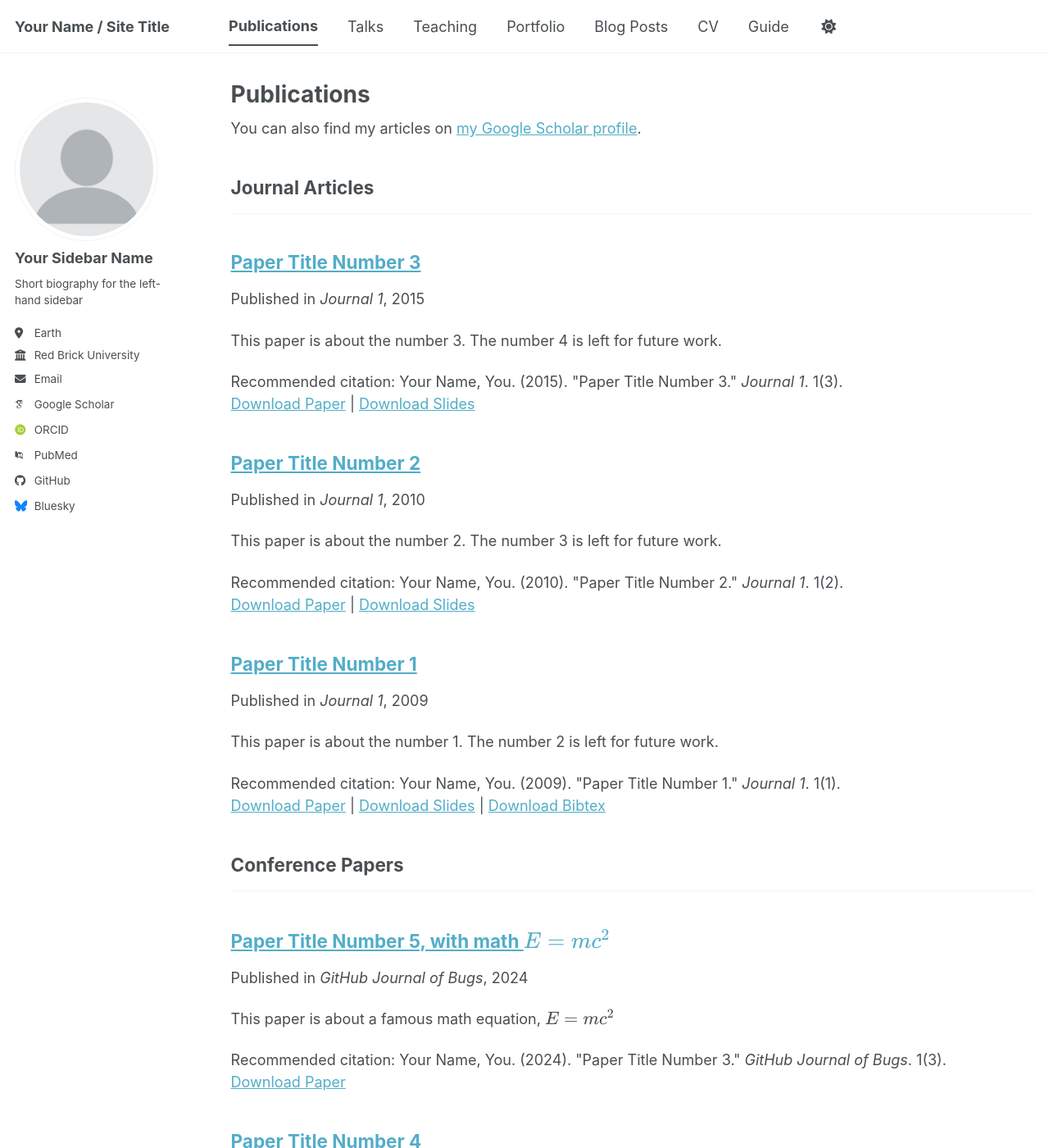
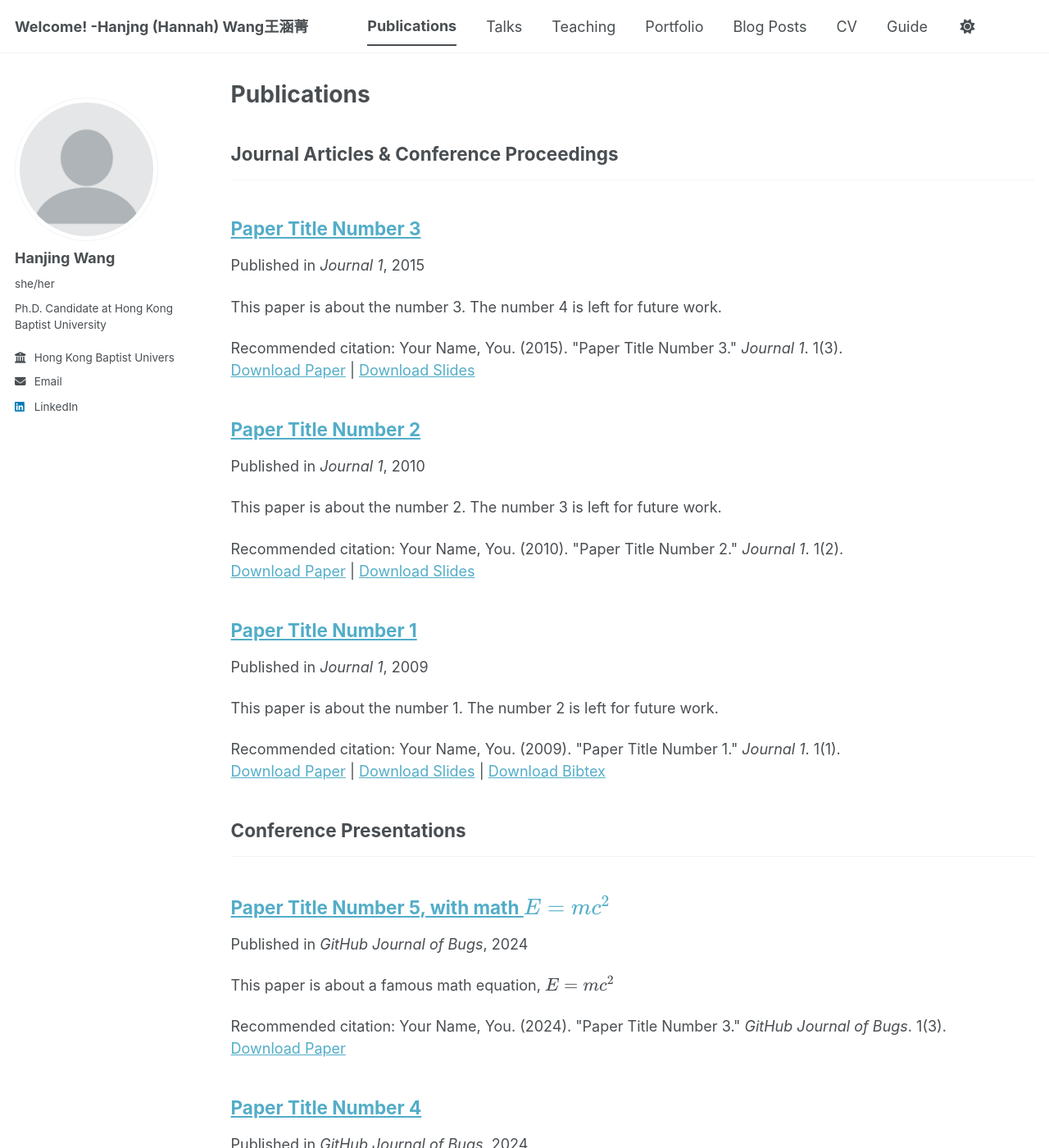
Before and after one commit to hanjingwang-comm/hanjingwang-comm.github.io, a Jekyll site: the page built from _pages/publications.html, in a window 1280 px wide and 1400 px high. Shown: the whole window at 82% size. Built offline with Jekyll 4.4.1, drawn with Linux system fonts in a browser that asks for light colours; some web fonts are replaced; a script bundle is joined from its source files by our own code; library files that are not in the unit come from our copies; some of the changed text lies outside the part shown.

Commit message:
Update personal information in _config.yml

```diff
--- a/_config.yml
+++ b/_config.yml
@@ -9,11 +9,11 @@
 # Basic Site Settings
 locale                   : "en-US"
 site_theme               : "default" # The available themes options are "default", "air", "sunrise", "mint", "dirt" and "contrast"
-title                    : "Your Name / Site Title"
+title                    : "Welcome! -Hanjng (Hannah) Wang王涵菁"
 title_separator          : "-"
-name                     : &name "Your Name"
-description              : &description "Your Name's academic portfolio"   # Update this with a general description of your site, this is the default if not overridden by a page
-url                      : https://academicpages.github.io # The base hostname & protocol for your site e.g. "https://[your GitHub username].github.io",
+name                     : &name "Hanjing Wang｜王涵菁"
+description              : &description "Hanjing Wang's academic portfolio"   # Update this with a general description of your site, this is the default if not overridden by a page
+url                      : https://hanjingwang-comm.github.io # The base hostname & protocol for your site e.g. "https://[your GitHub username].github.io",
                                                            # or if you already have some other page hosted on Github then use "https://[your GitHub username].github.io/[Your Repo Name]"
 baseurl                  : "" # the subpath of your site, e.g. "/blog"
 repository               : "academicpages/academicpages.github.io"
@@ -24,72 +24,50 @@ repository               : "academicpages/academicpages.github.io"
 author:
   # Biographic information
   avatar           : "profile.png"
-  name             : "Your Sidebar Name"
-  pronouns         : # example: "she/her"
-  bio              : "Short biography for the left-hand sidebar"
-  location         : "Earth"
-  employer         : "Red Brick University"
+  name             : "Hanjing Wang"
+  pronouns         : "she/her"
+  bio              : "Ph.D. Candidate at Hong Kong Baptist University"
+  #location         : "Earth"
+  employer         : "Hong Kong Baptist University"
   uri              : # URL
-  email            : "none@example.org"
+  email            : "hannahwang.commu[at]gmail.com"
 
   # Academic websites
-  academia         : # URL
-  arxiv            : # URL - Update with the correct link to your profile
-  googlescholar    : "https://scholar.google.com/citations?user=PS_CX0AAAAAJ"
-  inspire-hep      : # URL
-  impactstory      : # URL
-  orcid            : "https://orcid.org/yourorcidurl"
-  semantic         : # URL
-  ssrn             : # URL
-  pubmed           : "https://www.ncbi.nlm.nih.gov/pubmed/?term=john+snow"
-  researchgate     : # URL
-  scopus           : # URL
-  zotero           : # URL
+  #academia         : # URL
+  #arxiv            : # URL - Update with the correct link to your profile
+  #googlescholar    : "https://scholar.google.com/citations?user=PS_CX0AAAAAJ"
+  #inspire-hep      : # URL
+  #impactstory      : # URL
+  #orcid            : "https://orcid.org/yourorcidurl"
+  #semantic         : # URL
+  #ssrn             : # URL
+  #pubmed           : "https://www.ncbi.nlm.nih.gov/pubmed/?term=john+snow"
+  #researchgate     : # URL
+  #scopus           : # URL
+  #zotero           : # URL
 
 
   # Repositories and software development
-  bitbucket        : # Username - Update with your username on the site
-  codepen          : # Username
-  dribbble         : # Username
-  github           : "academicpages"
-  kaggle           : # Username
-  stackoverflow    : # User number or user number and name (i.e., use "1" or "1/jeff-atwood")
+  #bitbucket        : # Username - Update with your username on the site
+  #codepen          : # Username
+  #dribbble         : # Username
+  #github           : "academicpages"
+  #kaggle           : # Username
+  #stackoverflow    : # User number or user number and name (i.e., use "1" or "1/jeff-atwood")
 
   # Social media
-  artstation       : # Username
-  bluesky          : "bsky.app" # Replace this with you Bluesky username
-  facebook         : # Username
-  flickr           : # Username
-  foursquare       : # Username
-  goodreads        : # Username
-  google_plus      : # Username
-  keybase          : # Username
-  instagram        : # Username
-  lastfm           : # Username
-  linkedin         : # Username
-  mastodon         : # URL
-  medium           : # URL
-  pinterest        : # Username
-  soundcloud       : # Username
-  steam            : # Username
-  telegram         : # URL
-  tumblr           : # Username
-  twitter          : # Username for X / Twitter
-  vine             : # Username
-  weibo            : # Username
-  wikipedia        : # Username
-  xing             : # Username
-  youtube          : # Username
-  zhihu            : # Username
+
+  linkedin         : Hanjing Wang
+
 
 # Publication Category - The following the list of publication categories and their headings
 publication_category:
-  books:
-    title: 'Books'
+#  books:
+ #   title: 'Books'
   manuscripts:
-    title: 'Journal Articles'
+    title: 'Journal Articles & Conference Proceedings'
   conferences:
-    title: 'Conference Papers'
+    title: 'Conference Presentations'
 
 # Site Settings
 teaser                   :  # filename of teaser fallback teaser image placed in /images/ for social media previews
```
